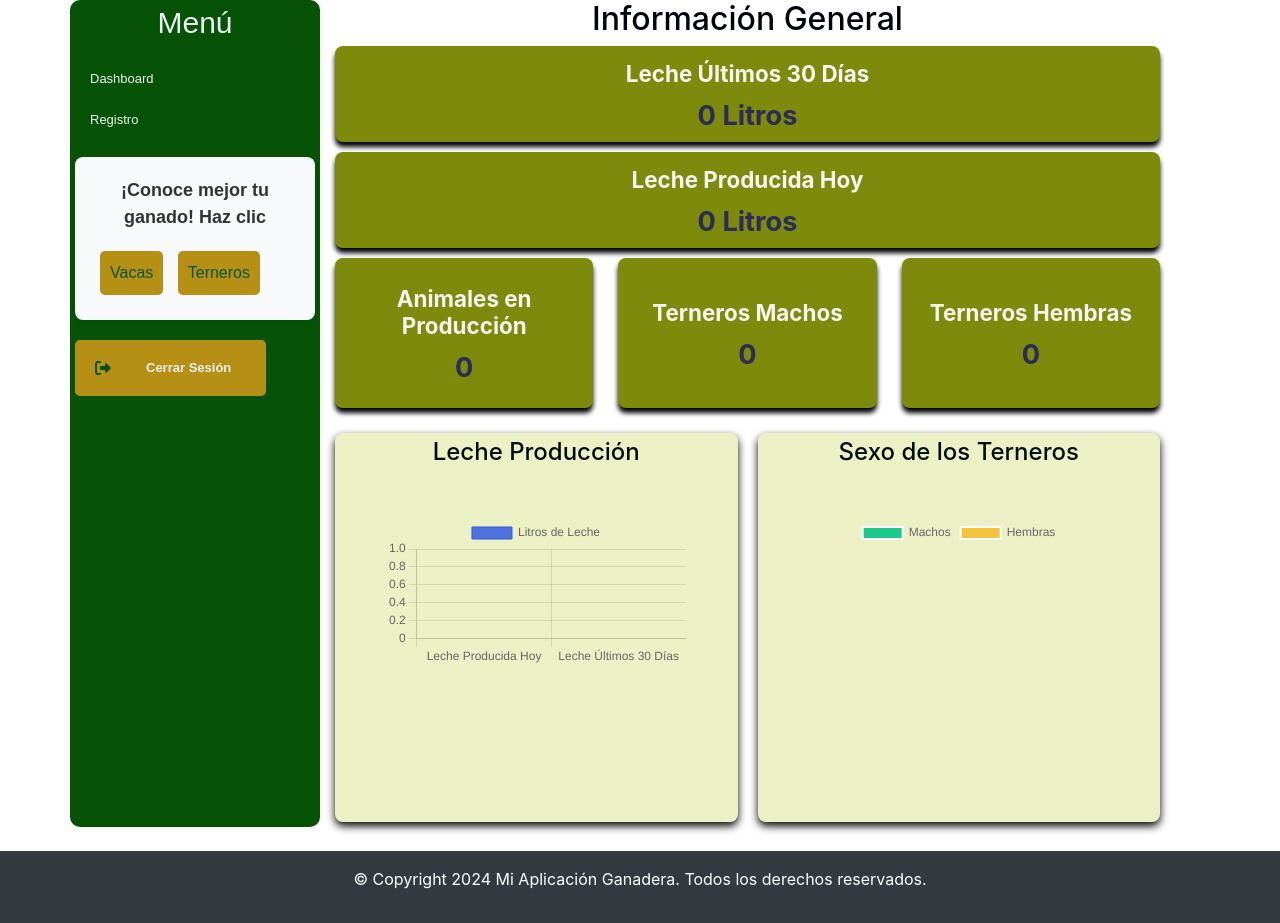
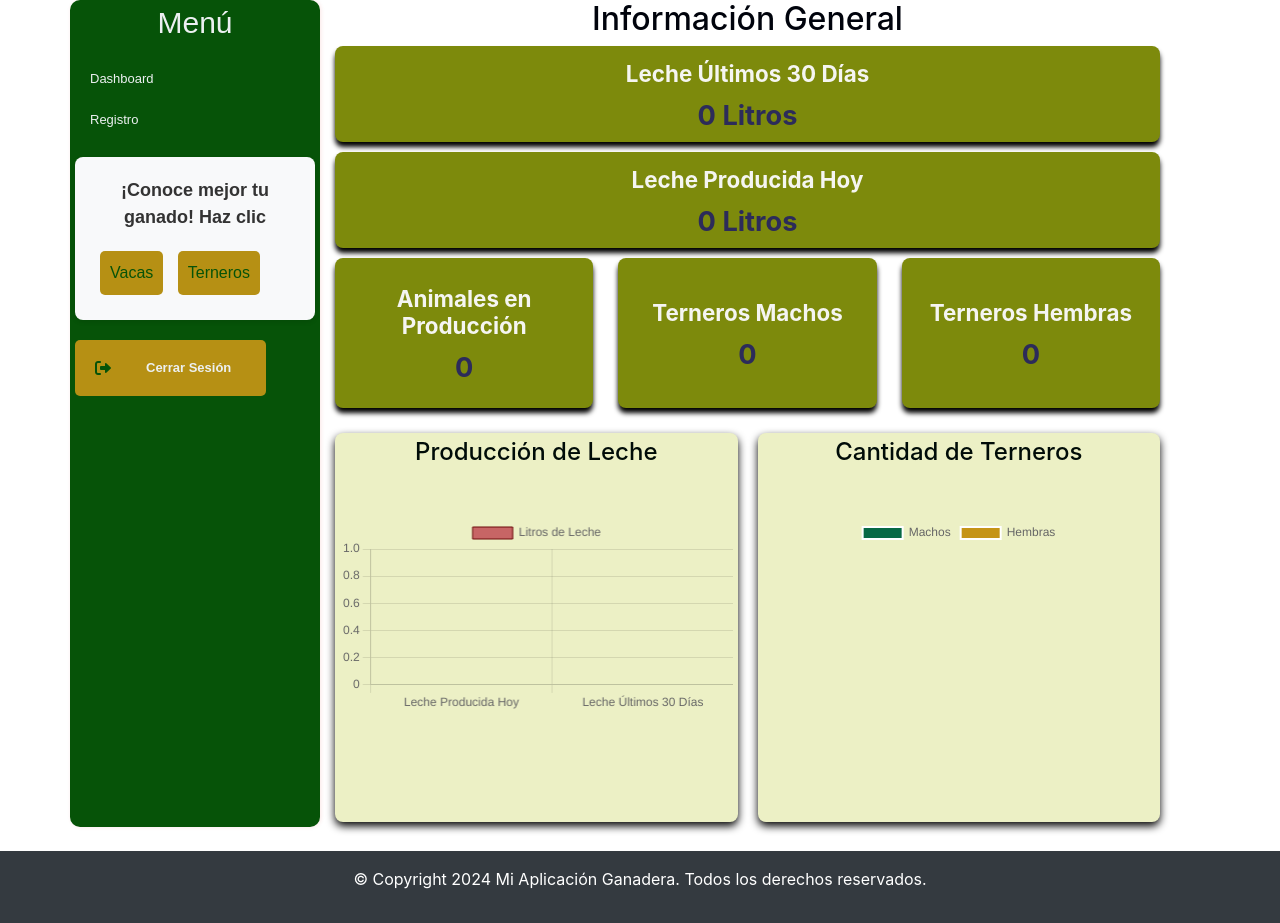
Before and after one commit to lhlopezgi/app_control_ganadero, a Django app: page /dashboard/ in a window 1280 px wide. Shown: the part 150-1073 px from the top of the page. Run offline with Django 5.2, Linux system fonts and the light colour scheme; the visitor is signed in with stand-in values (Sample User, id 1); data that the repository does not hold is empty; some libraries are stand-ins or nearby versions.

Commit message:
calculos y dinamica de graficas

```diff
--- a/ganaderia/static/css/styles.css
+++ b/ganaderia/static/css/styles.css
@@ -405,3 +405,7 @@ canvas {
     display: block;
     margin: 0 auto;
 }
+#leche-chart {
+    width: 100%;
+    height: 400px; /* Ajusta este valor según sea necesario */
+}
--- a/ganaderia/static/js/scripts.js
+++ b/ganaderia/static/js/scripts.js
@@ -127,8 +127,9 @@ function handleFormSubmit(formId, url, event) {
 
 document.addEventListener("DOMContentLoaded", function () {
     // Se inyectan los valores de Django aquí
-    const lecheHoy = document.getElementById('leche-hoy').textContent || 0;
-    const lecheUltimos30Dias = document.getElementById('leche-ultimos-30-dias').textContent || 0;
+    const lecheHoy = parseFloat(document.getElementById('leche-hoy').textContent) || 0;
+    const lecheUltimos30Dias = parseFloat(document.getElementById('leche-ultimos-30-dias').textContent) || 0;
+
     const ternerosMachos = parseInt(document.getElementById('terneros-machos').textContent) || 0;
     const ternerosHembras = parseInt(document.getElementById('terneros-hembras').textContent) || 0;
 
@@ -141,8 +142,8 @@ document.addEventListener("DOMContentLoaded", function () {
             datasets: [{
                 label: 'Litros de Leche',
                 data: [lecheHoy, lecheUltimos30Dias],
-                backgroundColor: '#4e73df',
-                borderColor: '#2e59d9',
+                backgroundColor: '#c76565',
+                borderColor: '#6d0a0a',
                 borderWidth: 1
             }]
         },
@@ -165,7 +166,7 @@ document.addEventListener("DOMContentLoaded", function () {
             datasets: [{
                 label: 'Sexo de los Terneros',
                 data: [ternerosMachos, ternerosHembras],
-                backgroundColor: ['#1cc88a', '#f6c23e'],
+                backgroundColor: ['#076945', '#c59417'],
                 hoverOffset: 4
             }]
         },
--- a/ganaderia/templates/ganaderia/dashboard.html
+++ b/ganaderia/templates/ganaderia/dashboard.html
@@ -79,13 +79,13 @@
                 <div class="charts">
                     <!-- Gráfico de leche producida -->
                     <div class="chart-container">
-                        <h3>Leche Producción</h3>
+                        <h3>Producción de Leche</h3>
                         <canvas id="leche-chart"></canvas> <!-- Este ID debe coincidir con el usado en JavaScript -->
                     </div>
 
                     <!-- Gráfico Donut para los Terneros -->
                     <div class="chart-container">
-                        <h3>Sexo de los Terneros</h3>
+                        <h3>Cantidad de Terneros</h3>
                         <canvas id="donut-chart"></canvas> <!-- Este ID debe coincidir con el usado en JavaScript -->
                     </div>
                 </div>
```
